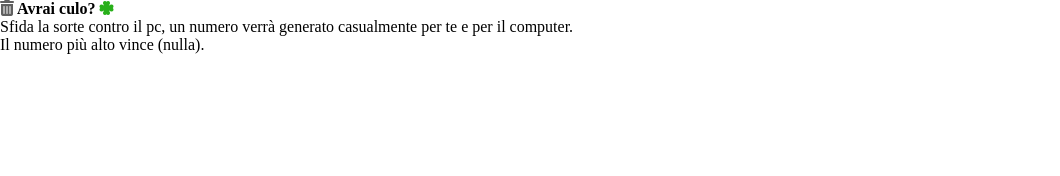
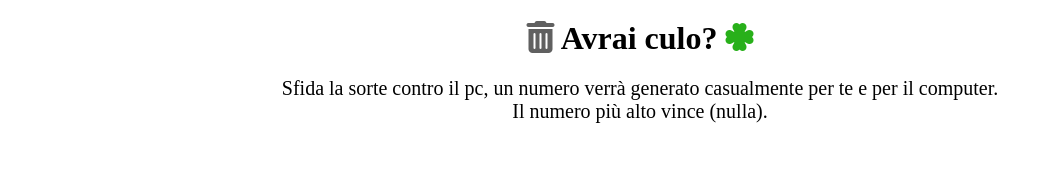
Before and after one commit to Pepesalezucchero/js-mail-dadi, a plain HTML site: page Dadi/index.html in a window 1280 px wide. Shown: the whole page, without its empty margins (0-1060 px from the left). Drawn offline with Linux system fonts and the light colour scheme.

Commit message:
css stili impostati

```diff
--- a/Dadi/css/style.css
+++ b/Dadi/css/style.css
@@ -3,5 +3,24 @@
     padding: 0;
     margin: 0;
     box-sizing: border-box;
-    font-size: 16px;
 }
+
+h1, p {
+    text-align: center;
+    margin: 20px 0;
+}
+
+p {
+    font-size: 20px;
+}
+
+.container {
+    display: flex;
+    justify-content: space-between;
+    width: 50%;
+    margin: 20px auto;
+}
+
+span {
+    margin-top: 30px;
+}
```
